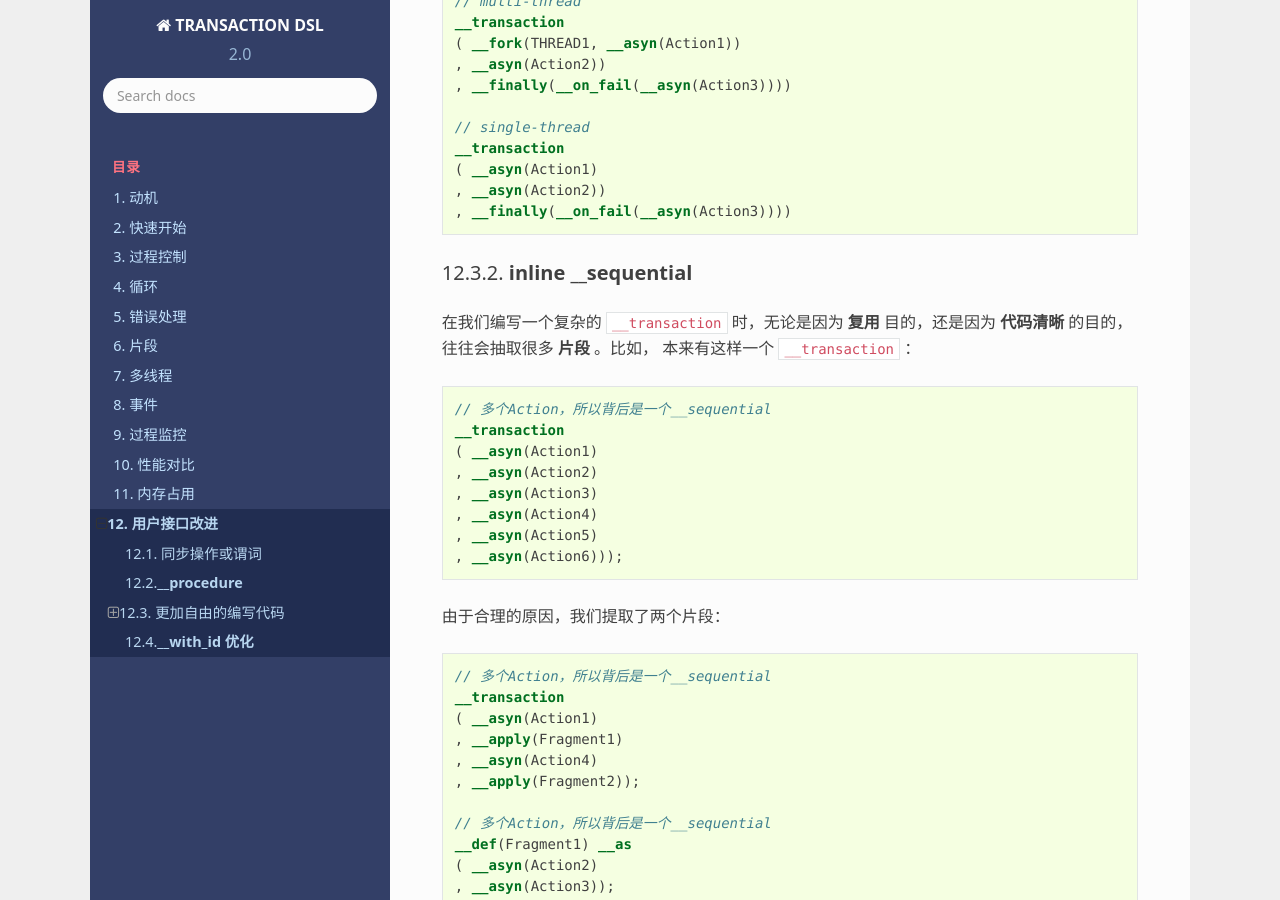
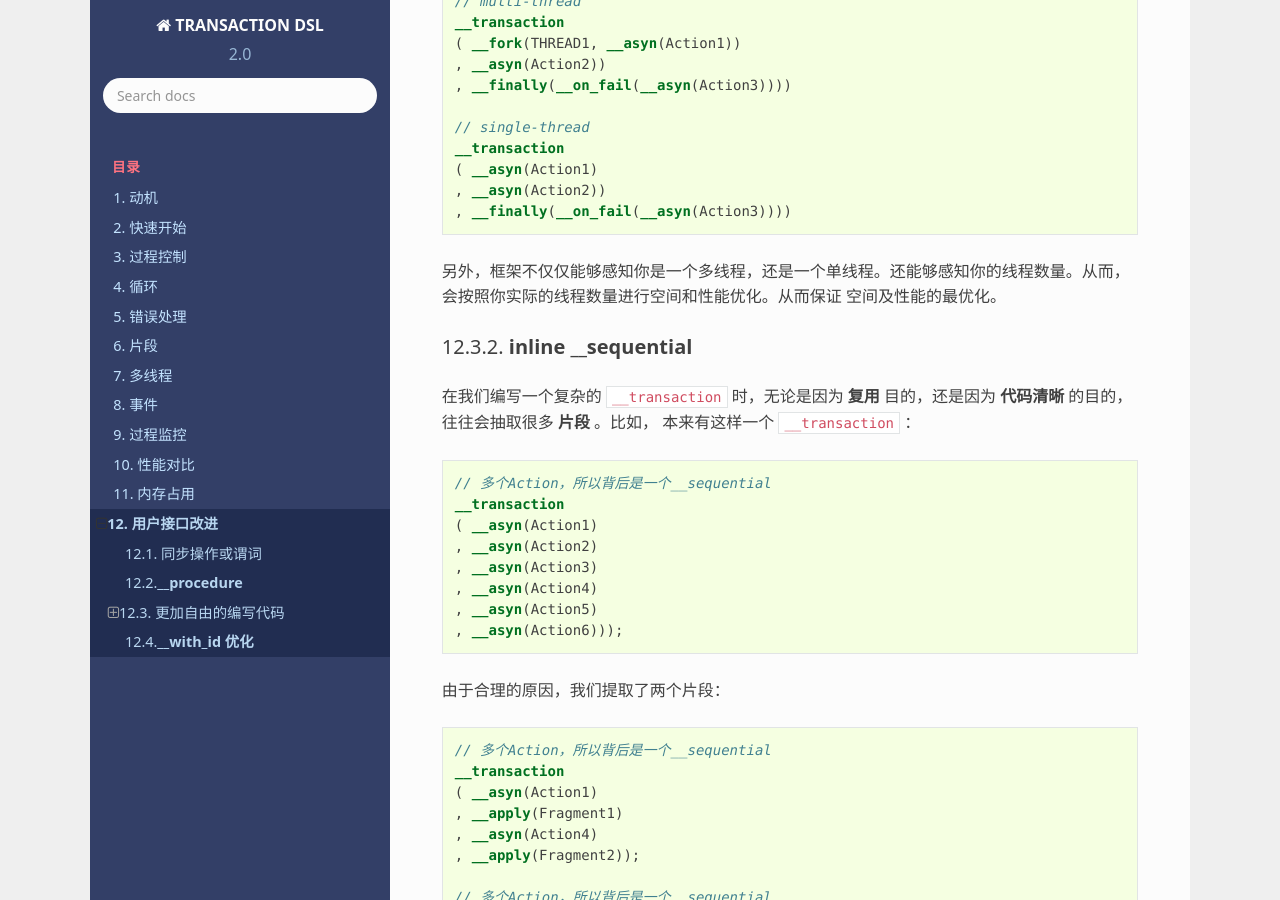
Before and after one commit to godsme/trans-dsl-2, a Sphinx documentation site: the page built from doc/source/user-friendly.rst, in a window 1280 px wide and 900 px high, scrolled down 4760 px. Built offline with Sphinx 7.4.7 and the Read the Docs theme 2.0.0, drawn with Linux system fonts in a browser that asks for light colours; formulas are drawn with MathJax 3.

Commit message:
added more doc

```diff
--- a/doc/source/user-friendly.rst
+++ b/doc/source/user-friendly.rst
@@ -230,7 +230,8 @@
    , __asyn(Action2))
    , __finally(__on_fail(__asyn(Action3))))
 
-
+另外，框架不仅仅能够感知你是一个多线程，还是一个单线程。还能够感知你的线程数量。从而，会按照你实际的线程数量进行空间和性能优化。从而保证
+空间及性能的最优化。
 
 **inline __sequential**
 +++++++++++++++++++++++++++++++
```
